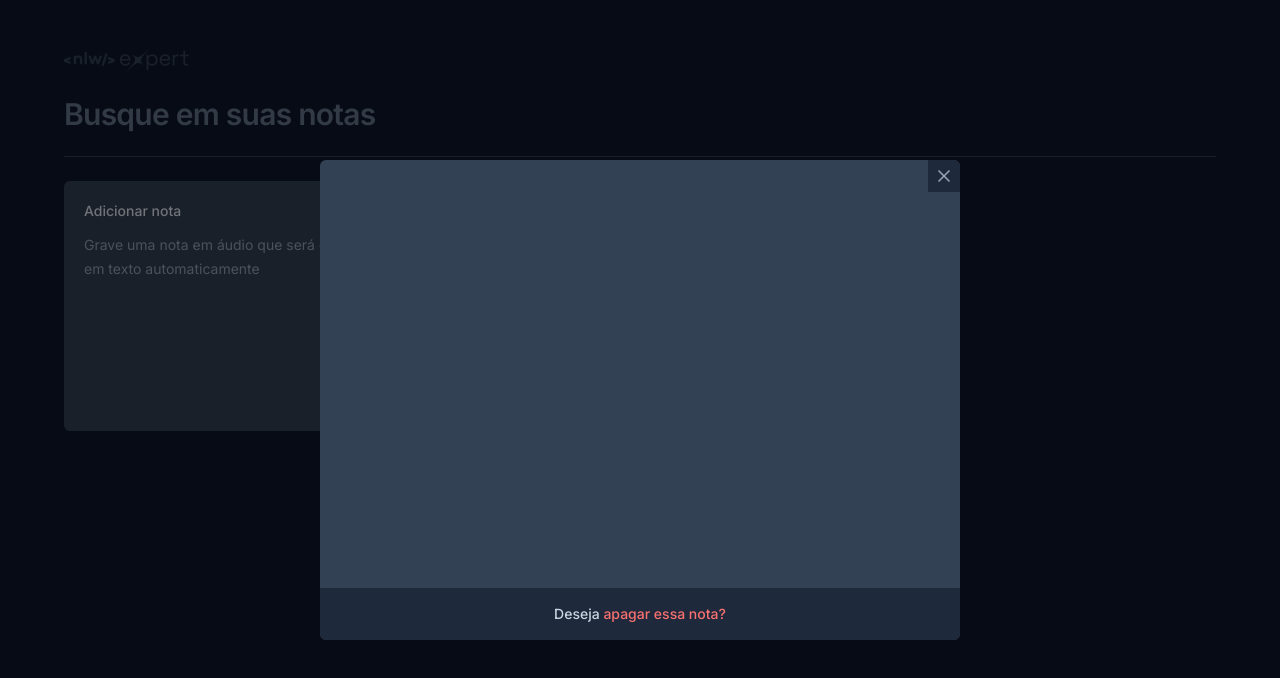
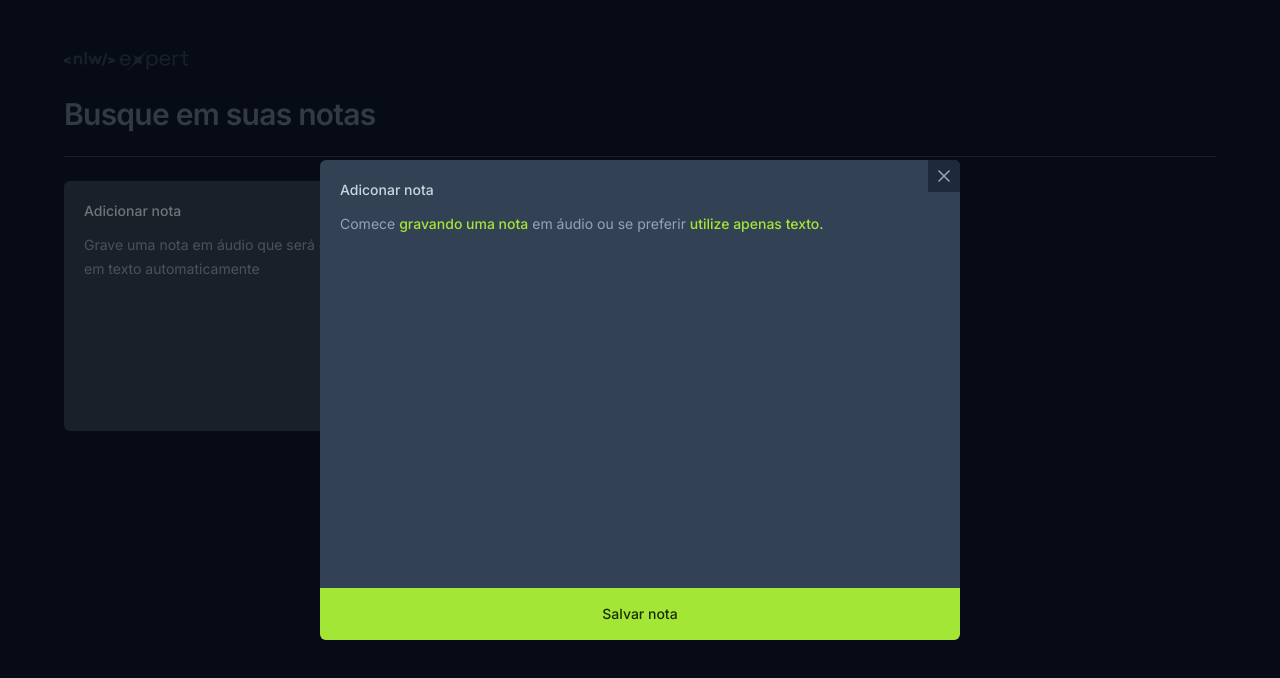
Before and after one commit to tiagobalsas/anotAi, a React (Vite) app: page / in a window 1280 px wide. Both pictures are taken after a click on the button 248 px from the left and 306 px from the top of the page. Shown: the top 678 px of the page. Built offline with nearby package versions, Linux system fonts and the light colour scheme.

Commit message:
feat: Finalize modal in new-note-card component

```diff
--- a/src/components/new-note-card.tsx
+++ b/src/components/new-note-card.tsx
@@ -4,7 +4,7 @@ import { X } from "lucide-react";
 export function NewNoteCard() {
   return (
     <Dialog.Root>
-      <Dialog.Trigger className="rounded-md flex flex-col bg-slate-700 text-left p-5 gap-3">
+      <Dialog.Trigger className="rounded-md flex flex-col bg-slate-700 text-left p-5 gap-3 hover:ring-2 hover:ring-slate-600 focus-visible:ring-2 focus-visible:ring-lime-400 outline-none">
         <span className="text-sm font-medium text-slate-200">
           Adicionar nota
         </span>
@@ -24,18 +24,26 @@ export function NewNoteCard() {
             <X className="size-5" />
           </Dialog.Close>
           <div className="flex flex-1 flex-col gap-3 p-5">
-            <span className="text-sm font-medium text-slate-300"></span>
-            <p className="text-sm leading-6 text-slate-400"></p>
+            <span className="text-sm font-medium text-slate-300">
+              Adiconar nota
+            </span>
+            <p className="text-sm leading-6 text-slate-400">
+              Comece{" "}
+              <button className="font-medium text-lime-400 hover:underline">
+                gravando uma nota
+              </button>{" "}
+              em áudio ou se preferir{" "}
+              <button className="font-medium text-lime-400 hover:underline">
+                utilize apenas texto.
+              </button>
+            </p>
           </div>
 
           <button
             type="button"
-            className="w-full bg-slate-800 py-4 text-center text-sm text-slate-300 outline-none font-medium group"
+            className="w-full bg-lime-400 py-4 text-center text-sm text-lime-950 outline-none font-medium hover:bg-lime-500"
           >
-            Deseja{" "}
-            <span className="text-red-400 group-hover:underline">
-              apagar essa nota?
-            </span>
+            Salvar nota
           </button>
         </Dialog.Content>
       </Dialog.Portal>
--- a/src/components/note-card.tsx
+++ b/src/components/note-card.tsx
@@ -15,7 +15,7 @@ export function NoteCard({ note }: NoteCardProps) {
     <Dialog.Root>
       <Dialog.Trigger
         className="rounded-md text-left flex flex-col bg-slate-800 p-5 gap-3 overflow-hidden relative
-      hover:ring-2 hover:ring-slate-600 outline-none focus-visible:ring-2 focus-visible:ring-lime-400"
+      hover:ring-2 hover:ring-slate-600 focus-visible:ring-2 focus-visible:ring-lime-400 outline-none"
       >
         <span className="text-sm font-medium text-slate-300">
           {note.date.toISOString()}
```
